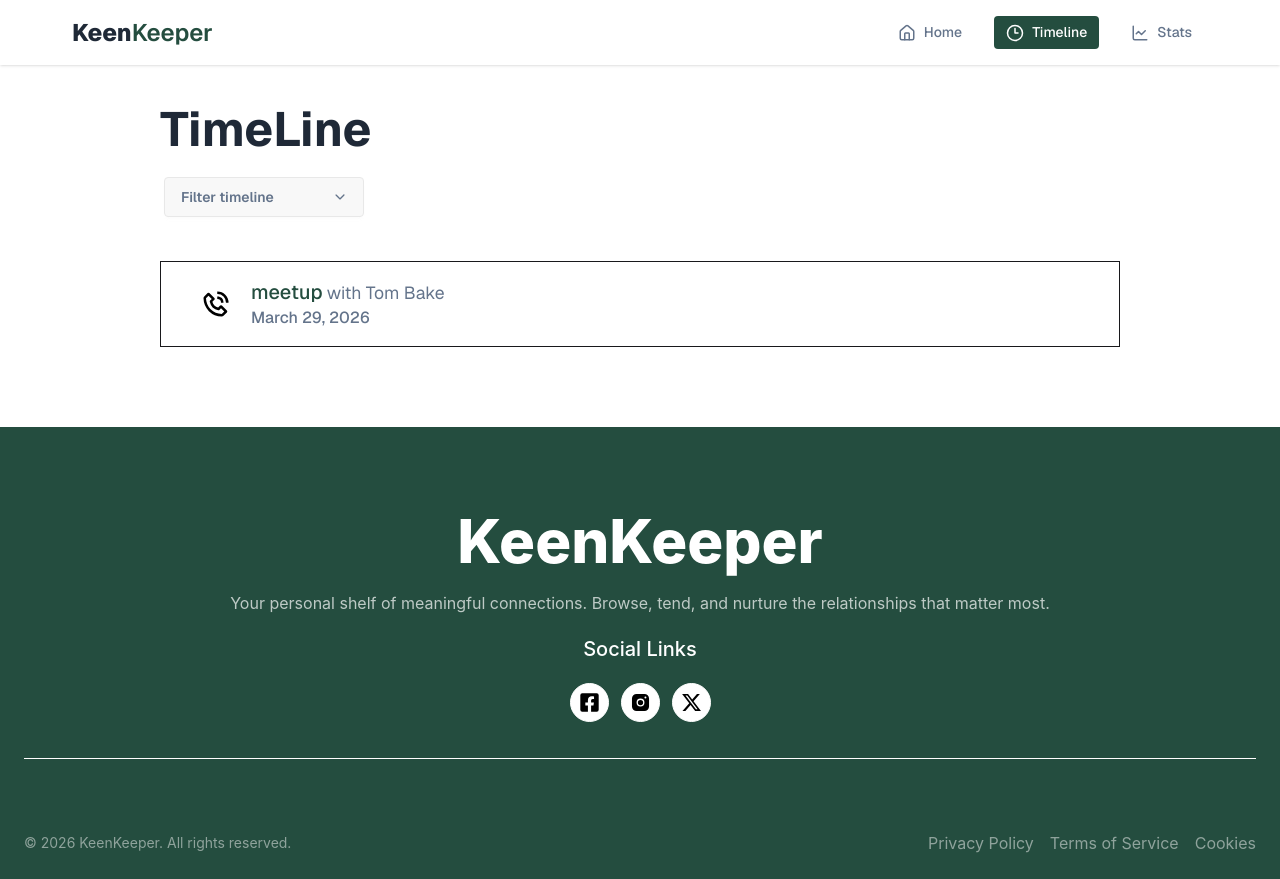
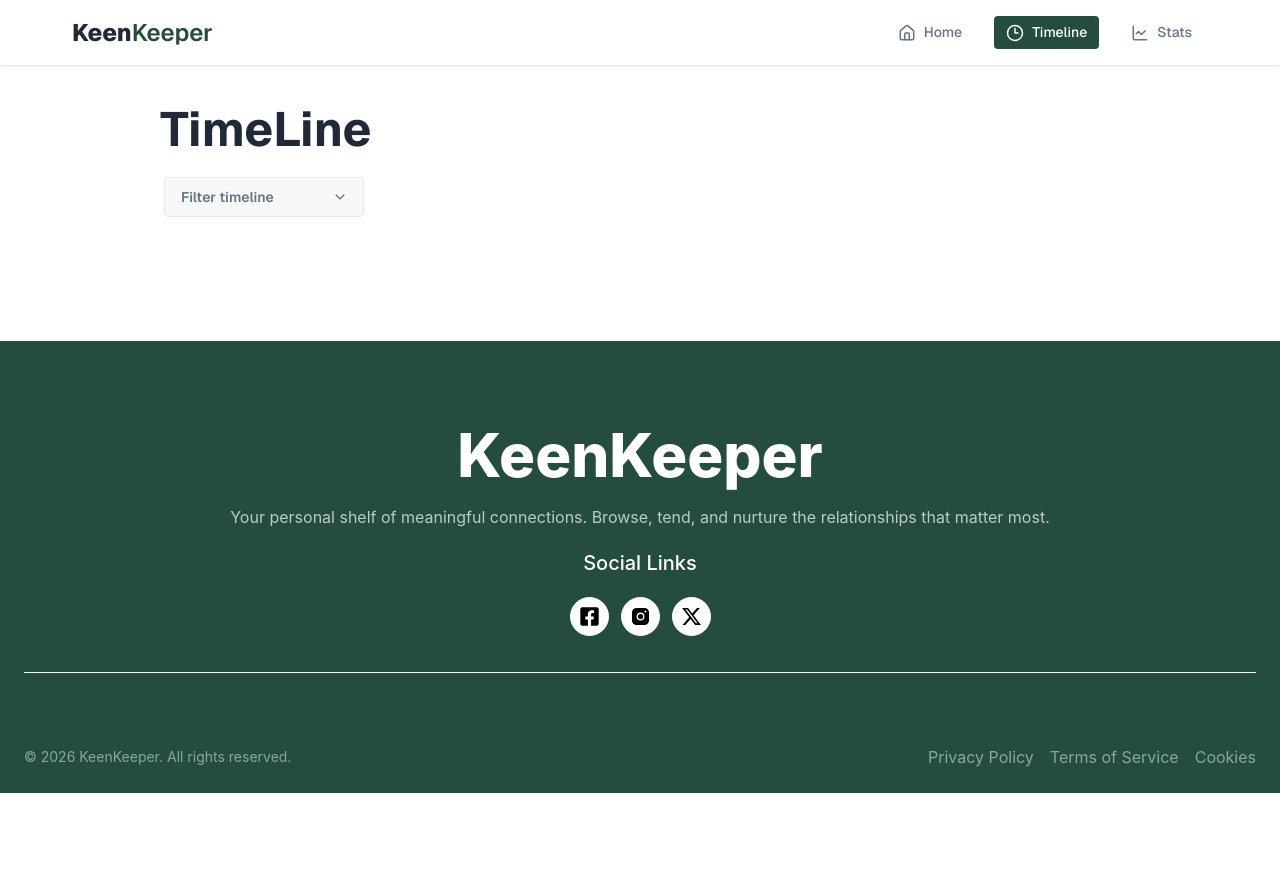
Before and after one commit to Abdullah-Al-Tamim-573/Keen-Keeper, a React (Vite) app: page /timeLine in a window 1280 px wide. After the commit the page ends 800 px from the top, so only its background shows below. Built offline with nearby package versions, Linux system fonts and the light colour scheme.

Commit message:
add timeline cards properway dynamically and show data properway

```diff
--- a/src/Components/Your Friends/FriendDetails/FriendDetails.jsx
+++ b/src/Components/Your Friends/FriendDetails/FriendDetails.jsx
@@ -1,4 +1,4 @@
-import React from "react";
+import React, { useContext } from "react";
 import { useLoaderData, useParams } from "react-router";
 import { RiNotificationSnoozeLine } from "react-icons/ri";
 import { PiArchiveBold } from "react-icons/pi";
@@ -6,6 +6,8 @@
 import { BiPhoneCall } from "react-icons/bi";
 import { MdOutlineTextsms } from "react-icons/md";
 import { IoVideocamOutline } from "react-icons/io5";
+import { toast } from "react-toastify";
+import { FriendsDataContext} from "../../../Context/Context";
 
 
 
@@ -13,9 +15,12 @@
 const FriendDetails = () => {
   let params = Number(useParams().id);
   let friendsData = useLoaderData();
+  let contextData = useContext(FriendsDataContext);
+  let {handleFriendsData} = contextData;
+
 
   let findTargetFriend = friendsData.find((friend) => friend.id === params);
-  console.log(findTargetFriend);
+
 
   let {id, name, picture, email, days_since_contact, goal, next_due_date
 ,status, tags, bio} = findTargetFriend;
@@ -137,14 +142,30 @@
             {/* Action Cards box */}
             <div className="flex gap-2 py-10">
               <div className="w-full">
-                <button className="btn w-full flex flex-col gap-1 p-5 md:p-7 lg:p-10">
+                <button onClick={() => {
+                  toast.success(`SuccessFully Call with ${name}`, {
+                    position: "top-center"
+
+                  })
+                  handleFriendsData(findTargetFriend, 'call')
+                }} className="btn w-full flex flex-col gap-1 p-5 md:p-7 lg:p-10">
                     <span><BiPhoneCall size={24} color="black"/></span> Call</button>
               </div>
               <div className="w-full">
-                <button className="btn flex flex-col w-full gap-1 p-5 md:p-7 lg:p-10"> <span><MdOutlineTextsms size={24}/></span> Text</button>
+                <button onClick={() => {
+                    toast.success(`SuccessFully Text with ${name}`, {
+                    position: "top-center"
+                  })
+                  handleFriendsData(findTargetFriend, 'text')
+                }} className="btn flex flex-col w-full gap-1 p-5 md:p-7 lg:p-10"> <span><MdOutlineTextsms size={24}/></span> Text</button>
               </div>
               <div className="w-full">
-                <button className="btn  w-full gap-1 p-5 md:p-7 lg:p-10 flex flex-col">
+                <button onClick={() => {
+                  toast.success(`SuccessFully Video Call With ${name}`, {
+                    position: "top-center"
+                  })
+                  handleFriendsData(findTargetFriend, 'video')
+                }} className="btn  w-full gap-1 p-5 md:p-7 lg:p-10 flex flex-col">
                     <span><IoVideocamOutline size={24} /></span> Video</button>
               </div>
             </div>
--- /dev/null
+++ b/src/Context/Context.jsx
@@ -0,0 +1,45 @@
+import { createContext, useState } from "react";
+
+export let FriendsDataContext = createContext()
+
+ const Context = ({children}) => {
+
+    let [friendsData, setFriendsData] = useState([]);
+
+
+
+    let handleFriendsData = (findTargetFriend, clickAction) => {
+        //  console.log(findTargetFriend)
+        //  console.log(clickAction)
+
+         let changeFriendDataObj = {
+                clickAction,
+              ...findTargetFriend
+
+         }
+
+         setFriendsData([...friendsData, changeFriendDataObj])
+
+
+
+    }
+
+
+
+    let data = {
+        handleFriendsData,
+        friendsData
+    }
+
+    return (
+        <div>
+             <FriendsDataContext value={data}>
+                   {
+                      children
+                   }
+             </FriendsDataContext>
+        </div>
+    );
+};
+
+export default Context;
--- a/src/Pages/TimeLinePage/TimeLinePage.jsx
+++ b/src/Pages/TimeLinePage/TimeLinePage.jsx
@@ -1,11 +1,15 @@
 import { IoVideocamOutline } from "react-icons/io5";
 import { BiPhoneCall } from "react-icons/bi";
-import React from "react";
+import React, { useContext } from "react";
 
 import { MdOutlineTextsms } from "react-icons/md";
 import { IoIosArrowDown } from "react-icons/io";
+import { FriendsDataContext } from "../../Context/Context";
 
 const TimeLinePage = () => {
+  let contextData = useContext(FriendsDataContext);
+  let {friendsData} = contextData
+  console.log(friendsData)
   return (
     <>
       <div className="my-8 md:my-10 space-y-3 md:space-y-5 text-center md:text-left">
@@ -42,21 +46,32 @@
       </div>
 
       {/* timeline cards */}
-      <div>
+      <div className="flex flex-col gap-4">
             {/* card */}
-             <div className="border flex gap-5 items-center px-10 py-4">
+            {/*  */}
+             {
+                 friendsData.map((friend, i) =>   <div key={i} className="border rounded-xl flex gap-5 items-center px-10 py-4">
                       <div>
-                             <span><BiPhoneCall size={30} color="black"/></span>
+                        {
+                           friend.clickAction === 'call' ? <span><BiPhoneCall size={30} color="black"/></span>: friend.clickAction === 'text' ? <span><MdOutlineTextsms size={30}/></span> :
+                              <span><IoVideocamOutline size={30} /></span>
+                        }
+
                       </div>
-                      <div className="">
+                      <div>
                              <div>
-                                   <span className="light-dark-green font-medium text-xl">meetup</span> <span className="light-blue text-[1.1rem]">with Tom Bake</span>
+                                   <span className="light-dark-green font-medium text-xl">{friend.clickAction}</span> <span className="light-blue text-[1.1rem]">{friend.name}</span>
                              </div>
                              <p className="font-medium light-blue">
-                                 March 29, 2026
+                                 {/* March 29, 2026 */}
+                                 {
+                                  friend.next_due_date
+
+                                 }
                              </p>
                       </div>
-             </div>
+             </div>)
+             }
       </div>
     </>
   );
--- a/src/main.jsx
+++ b/src/main.jsx
@@ -5,11 +5,14 @@
 import { RouterProvider } from 'react-router'
 import router from './Router/Router.jsx'
 import { ToastContainer } from 'react-toastify'
+import Context from './Context/Context.jsx'
 
 
 createRoot(document.getElementById('root')).render(
   <StrictMode>
-     <RouterProvider router={router}></RouterProvider>
-     <ToastContainer />
+     <Context>
+          <RouterProvider router={router}></RouterProvider>
+            <ToastContainer />
+     </Context>
   </StrictMode>,
 )
```
